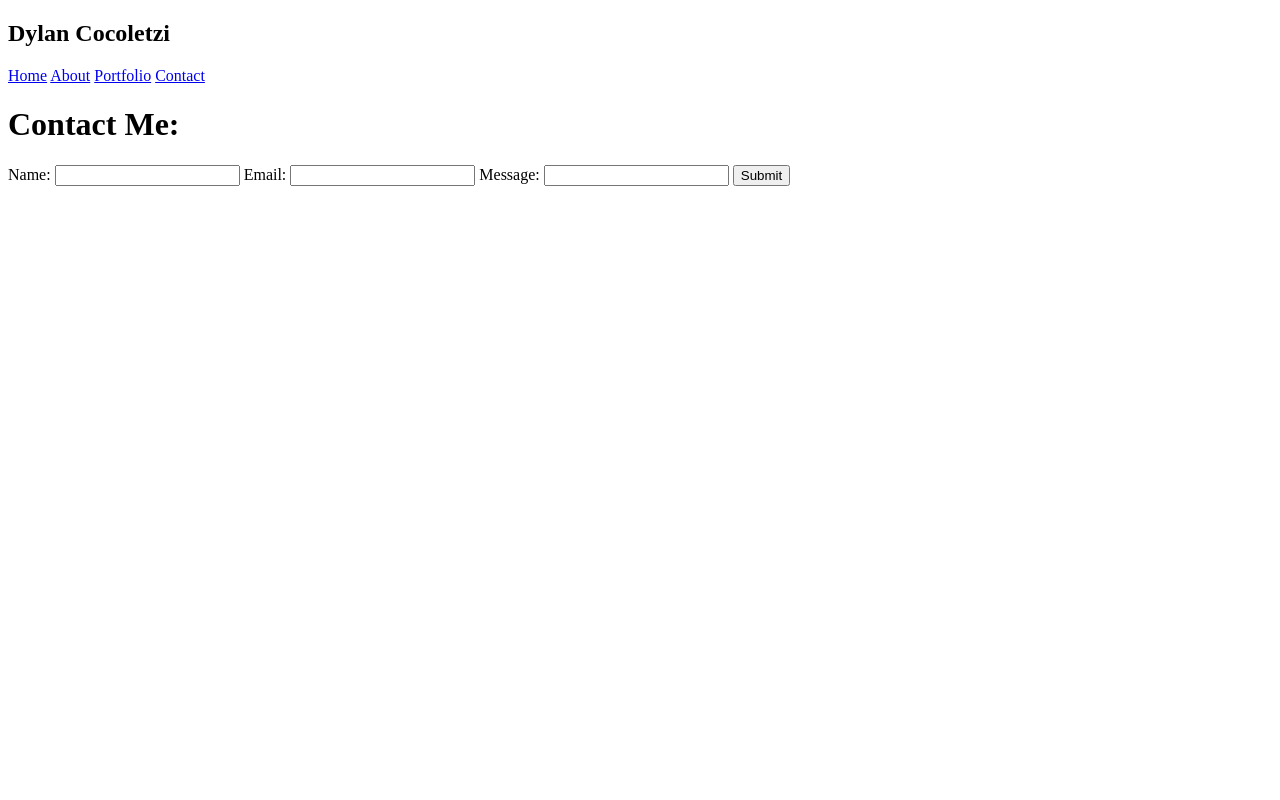
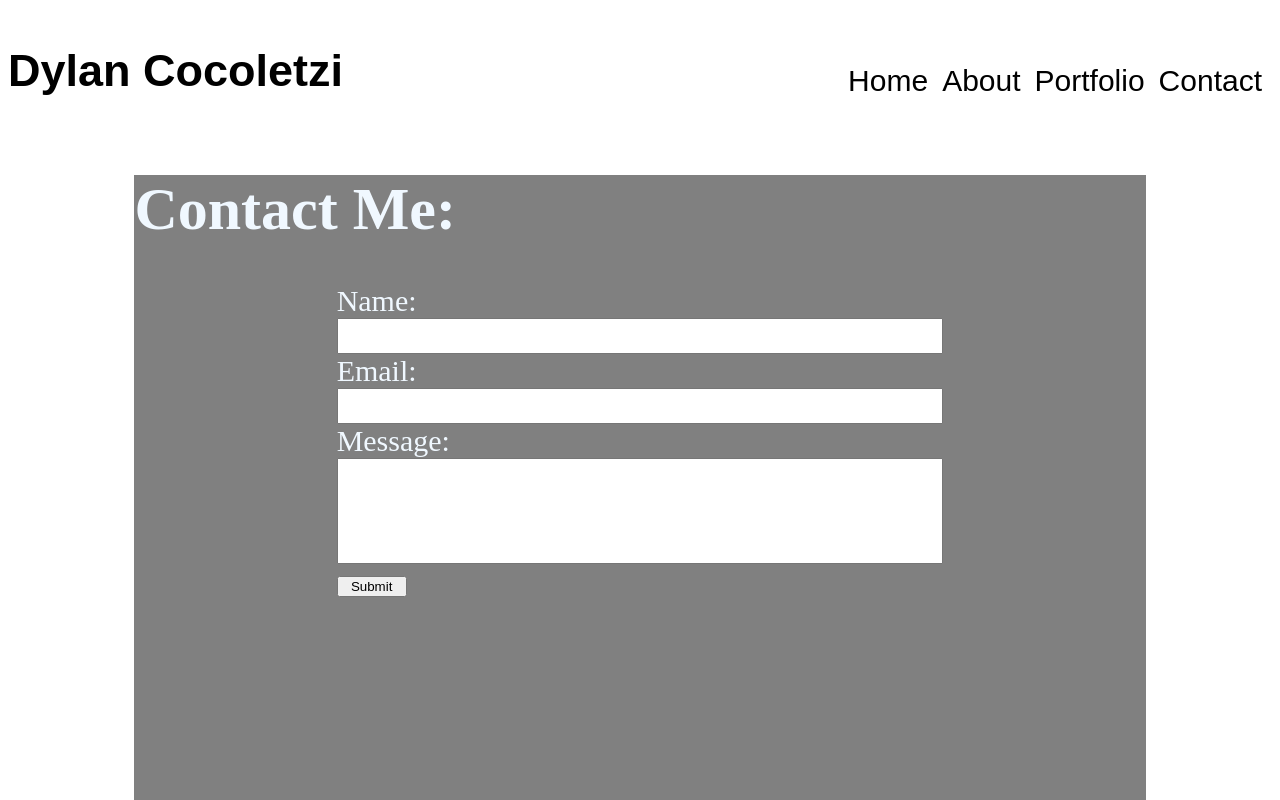
Before and after one commit to dylancoco/block_09, a plain HTML site: page personal_site/contact.html in a window 1280 px wide. Shown: the top 800 px of the page. Drawn offline with Linux system fonts and the light colour scheme; the site is published under a folder, as on GitHub Pages, so addresses that start at the root find nothing.

Commit message:
Remove unnecessary /path

```diff
--- a/personal_site/contact.html
+++ b/personal_site/contact.html
@@ -4,7 +4,7 @@
     <meta charset="UTF-8">
     <meta name="viewport" content="width=device-width, initial-scale=1.0">
     <title>Personal Website</title>
-    <link rel="stylesheet" href="/personal_site/style.css">
+    <link rel="stylesheet" href="style.css">
 </head>
 <body>
     <nav>
@@ -12,15 +12,15 @@
             <h1>Dylan Cocoletzi</h1>
         </div>
         <div id="links">
-            <a href="/personal_site/index.html">Home</a>
-            <a href="/personal_site/about.html">About</a>
-            <a href="/personal_site/portfolio.html">Portfolio</a>
-            <a href="/personal_site/contact.html">Contact</a>
+            <a href="index.html">Home</a>
+            <a href="about.html">About</a>
+            <a href="portfolio.html">Portfolio</a>
+            <a href="contact.html">Contact</a>
         </div>
     </nav>
     <main>
         <h1 id="title">Contact Me:</h1>
-        <form action="/personal_site/success.html" id="submit">
+        <form action="success.html" id="submit">
             <label for="fullName">Name:</label>
             <input type="text" name="fullName" id="fullName">
             <label for="email">Email:</label>
@@ -30,6 +30,6 @@
             <button type="submit">Submit</button>
         </form>
     </main>
-    <script src="/personal_site/javascript.js"></script>
+    <script src="javascript.js"></script>
 </body>
 </html>
--- a/personal_site/success.js
+++ b/personal_site/success.js
@@ -1,3 +1,3 @@
 setTimeout(() => {
-    window.location.href = window.location.origin + '/personal_site/index.html'
+    window.location.href = window.location.origin
   }, 5000)
```
Also changed, not shown: personal_site/about.html (+5 -5 lines), personal_site/index.html (+6 -6 lines), personal_site/portfolio.html (+6 -6 lines), personal_site/success.html (+1 -1 lines), 1 other file.
